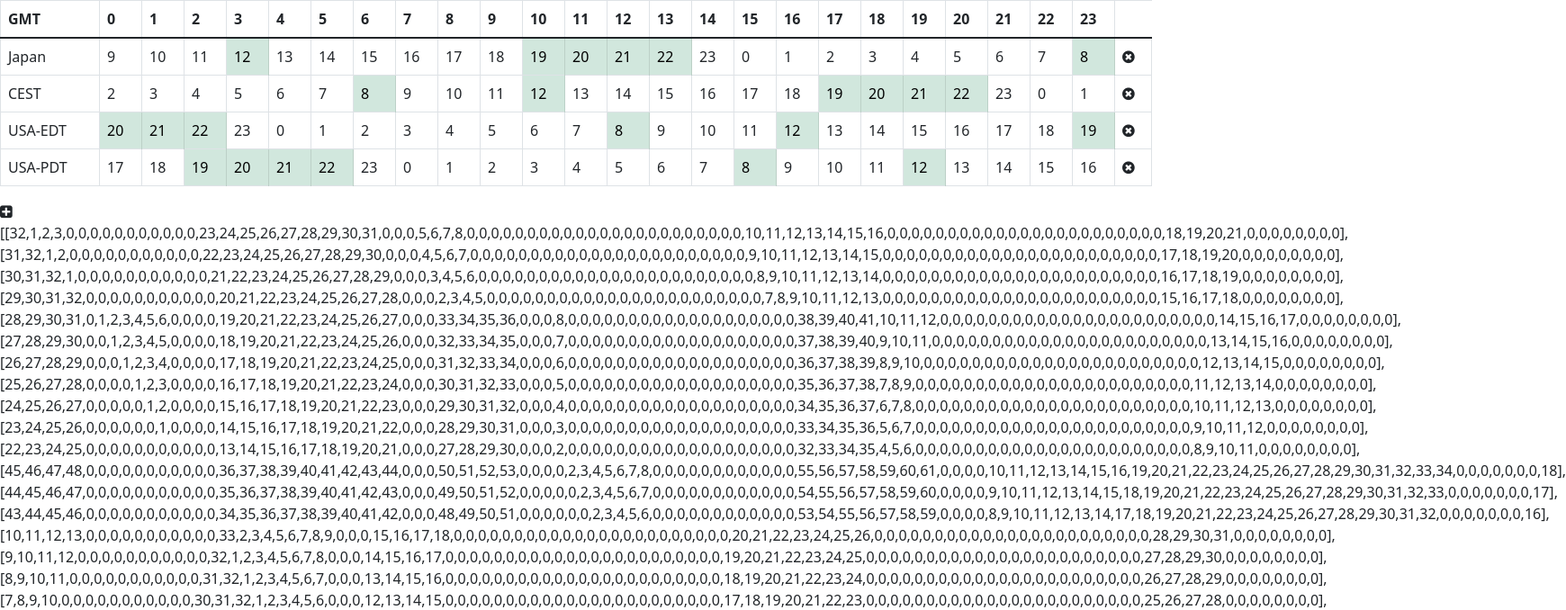
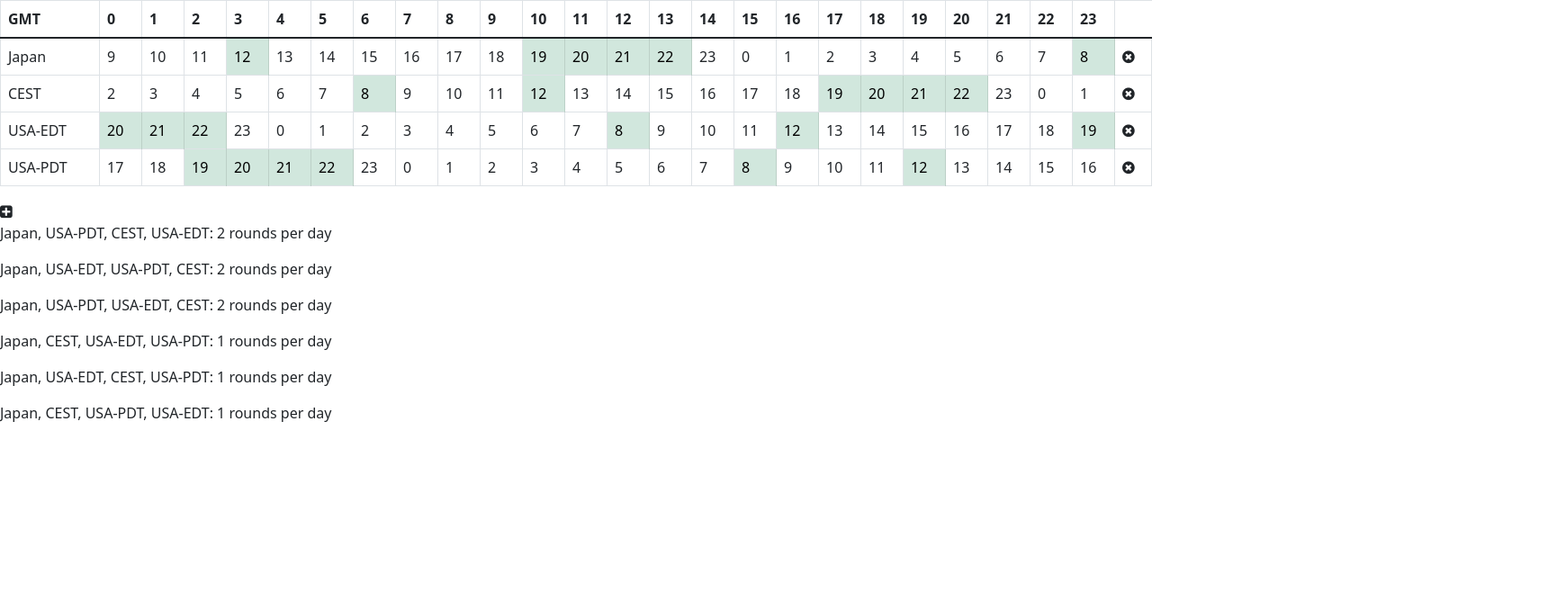
Before and after one commit to stcase/board-game-scheduler, a React (Create React App) app: page / in a window 1280 px wide. Shown: the top 678 px of the page at 90% size, 1740 px wide, since content can reach past the window. Built offline with nearby package versions, Linux system fonts and the light colour scheme.

Commit message:
Show the optimal player order
Displays the optimal player order based on rounds per day on the bottom
of the screen.

```diff
--- a/src/components/calculateOptimal.jsx
+++ b/src/components/calculateOptimal.jsx
@@ -1,73 +1,114 @@
 import React from "react";
+import gmtToLocalTime from "./common/timezone";
 
 class CalculateOptimal extends React.Component {
-  state = { nVerts: 0 };
+  calculateRoundsPerDay = (
+    timetables,
+    ttIdx,
+    elapsedHours,
+    nTurns,
+    gmtHour,
+    visited
+  ) => {
+    const ttable = timetables[ttIdx];
+    const local_hour = gmtToLocalTime(gmtHour, ttable.gmtOffset);
+    const vertexID = ttable.id + " " + gmtHour;
 
-  ModifiedFloydWarshall = (timetables) => {
-    const nVerts = timetables.length * 24;
+    if (visited.includes(vertexID)) {
+      return { vertexID, nTurns, elapsedHours, final: false };
+    }
+    visited.push(vertexID);
 
-    // Initialize Array
-    let dist = Array.from({ length: nVerts }, (a) =>
-      Array(nVerts).fill(Infinity)
-    );
-    let turns = Array.from({ length: nVerts }, (a) => Array(nVerts).fill(0));
+    let rpd;
+    if (ttable.availability.includes(local_hour)) {
+      rpd = this.calculateRoundsPerDay(
+        timetables,
+        (ttIdx + 1) % timetables.length,
+        elapsedHours,
+        nTurns + 1,
+        gmtHour,
+        visited
+      );
+    } else {
+      rpd = this.calculateRoundsPerDay(
+        timetables,
+        ttIdx,
+        elapsedHours + 1,
+        nTurns,
+        (gmtHour + 1) % 24,
+        visited
+      );
+    }
 
-    // Populate edges
-    timetables.map((ttable, tt_idx) => {
-      [...Array(24).keys()].map((gmtHour) => {
-        const localHour = gmtHour + ttable.gmtOffset;
-        const from_vert = tt_idx * 24 + gmtHour;
-        if (ttable.availability.includes(localHour)) {
-          const to_vert = ((tt_idx + 1) % timetables.length) * 24 + gmtHour;
-          dist[from_vert][to_vert] = 0;
-          turns[from_vert][to_vert] = 2;
-        } else {
-          const to_vert = tt_idx * 24 + ((gmtHour + 1) % 24);
-          dist[from_vert][to_vert] = 1;
-          turns[from_vert][to_vert] = 1;
-        }
-      });
-    });
-
-    // Algorithm
-    [...Array(nVerts).keys()].map((k) => {
-      [...Array(nVerts).keys()].map((i) => {
-        [...Array(nVerts).keys()].map((j) => {
-          if (
-            this.weight(dist[i][j], turns[i][j]) >
-            this.weight(dist[i][k], turns[i][k]) +
-              this.weight(dist[k][j], turns[k][j])
-          ) {
-            console.log("updating");
-            dist[i][j] = dist[i][k] + dist[k][j];
-            turns[i][j] = turns[i][k] + turns[k][j];
-          }
-        });
-      });
-    });
-
-    const rounds_per_day = dist.map((row, ri) =>
-      row.map(
-        (d, ci) =>
-          (((turns[ri][ci] - 1) / dist[ri][ci]) * 24) / timetables.length
-      )
-    );
-
-    return turns;
+    if (rpd.final) {
+      return rpd;
+    }
+    if (rpd.vertexID === vertexID) {
+      rpd.nTurns = rpd.nTurns - nTurns;
+      rpd.elapsedHours = rpd.elapsedHours - elapsedHours;
+      rpd.final = true;
+      rpd.rpd = rpd.nTurns / timetables.length / (rpd.elapsedHours / 24);
+      return rpd;
+    }
+    return rpd;
   };
 
-  weight = (dist, turns) => {
-    if (turns === 0) {
-      return Infinity;
-    } else {
-      return dist / turns;
+  getArrayPermutations = (timetables, idx) => {
+    // uses Heap's Algorithm, but doesn't touch the first element
+    // because it doesn't matter who starts
+    const n = timetables.length - 1;
+    let permutation = [...timetables];
+    let c = new Array(n).fill(0);
+    let permutations = [[...permutation]];
+
+    let i = 1;
+    while (i < n) {
+      if (c[i] < i) {
+        if (i % 2 === 0) {
+          const swap = permutation[0 + 1];
+          permutation[0 + 1] = permutation[i + 1];
+          permutation[i + 1] = swap;
+        } else {
+          const swap = permutation[c[i] + 1];
+          permutation[c[i] + 1] = permutation[i + 1];
+          permutation[i + 1] = swap;
+        }
+        permutations.push([...permutation]);
+        c[i]++;
+        i = 1;
+      } else {
+        c[i] = 0;
+        i++;
+      }
     }
+    return permutations;
+  };
+
+  calculateOptimal = (timetables) => {
+    const permutations = this.getArrayPermutations(timetables);
+    let solutions = permutations.map((ttables) => {
+      const solution = this.calculateRoundsPerDay(ttables, 0, 0, 0, 0, []);
+      return { timetables: ttables, solution };
+    });
+    solutions.sort((solA, solB) => solB.solution.rpd - solA.solution.rpd);
+    return solutions;
   };
 
   render() {
     const { timetables } = this.props;
-    const val = this.ModifiedFloydWarshall(timetables);
-    return <p>{JSON.stringify(val)}</p>;
+    const solutions = this.calculateOptimal(timetables);
+    return (
+      <div>
+        {solutions.map((solution) => (
+          <p>
+            {solution.timetables.map((ttable) => " " + ttable.name) +
+              ": " +
+              solution.solution.rpd +
+              " rounds per day"}
+          </p>
+        ))}
+      </div>
+    );
   }
 }
 
--- /dev/null
+++ b/src/components/common/timezone.jsx
@@ -0,0 +1,10 @@
+function gmtToLocalTime(gmtHour, gmtOffset) {
+  return mod(gmtHour + gmtOffset, 24);
+}
+
+function mod(n, m) {
+  // Fix the mod bug with negative numbers
+  return ((n % m) + m) % m;
+}
+
+export default gmtToLocalTime;
--- a/src/components/timetable.jsx
+++ b/src/components/timetable.jsx
@@ -1,4 +1,5 @@
 import React from "react";
+import gmtToLocalTime from "./common/timezone";
 
 class Timetable extends React.Component {
   render() {
@@ -7,7 +8,7 @@ class Timetable extends React.Component {
       <tr>
         <td>{ttable.name}</td>
         {[...Array(24).keys()].map((hour) => {
-          const adjustedHour = mod(hour + ttable.gmtOffset, 24);
+          const adjustedHour = gmtToLocalTime(hour, ttable.gmtOffset);
           return (
             <td
               key={ttable.id + "-" + adjustedHour}
@@ -36,9 +37,4 @@ class Timetable extends React.Component {
   }
 }
 
-function mod(n, m) {
-  // Fix the mod bug with negative numbers
-  return ((n % m) + m) % m;
-}
-
 export default Timetable;
```
